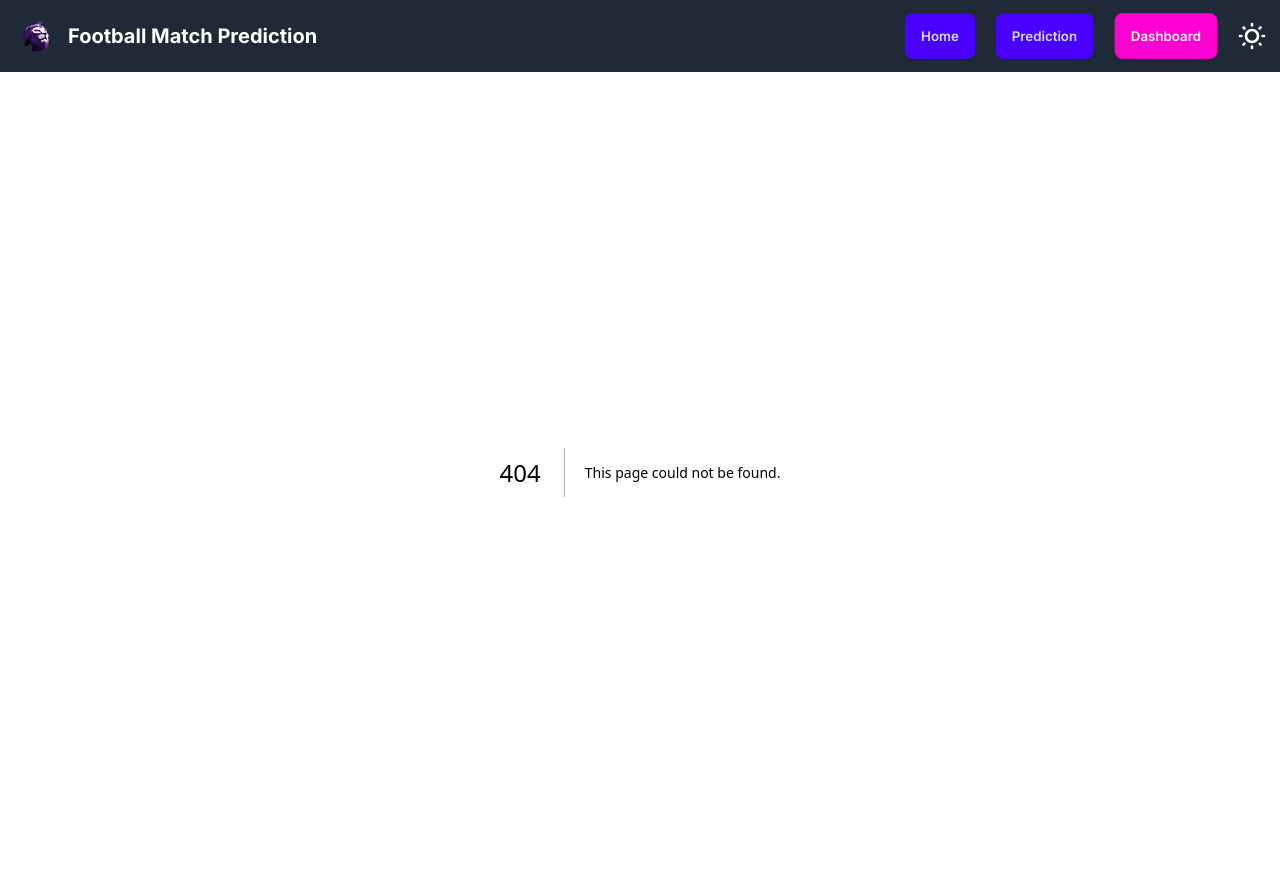
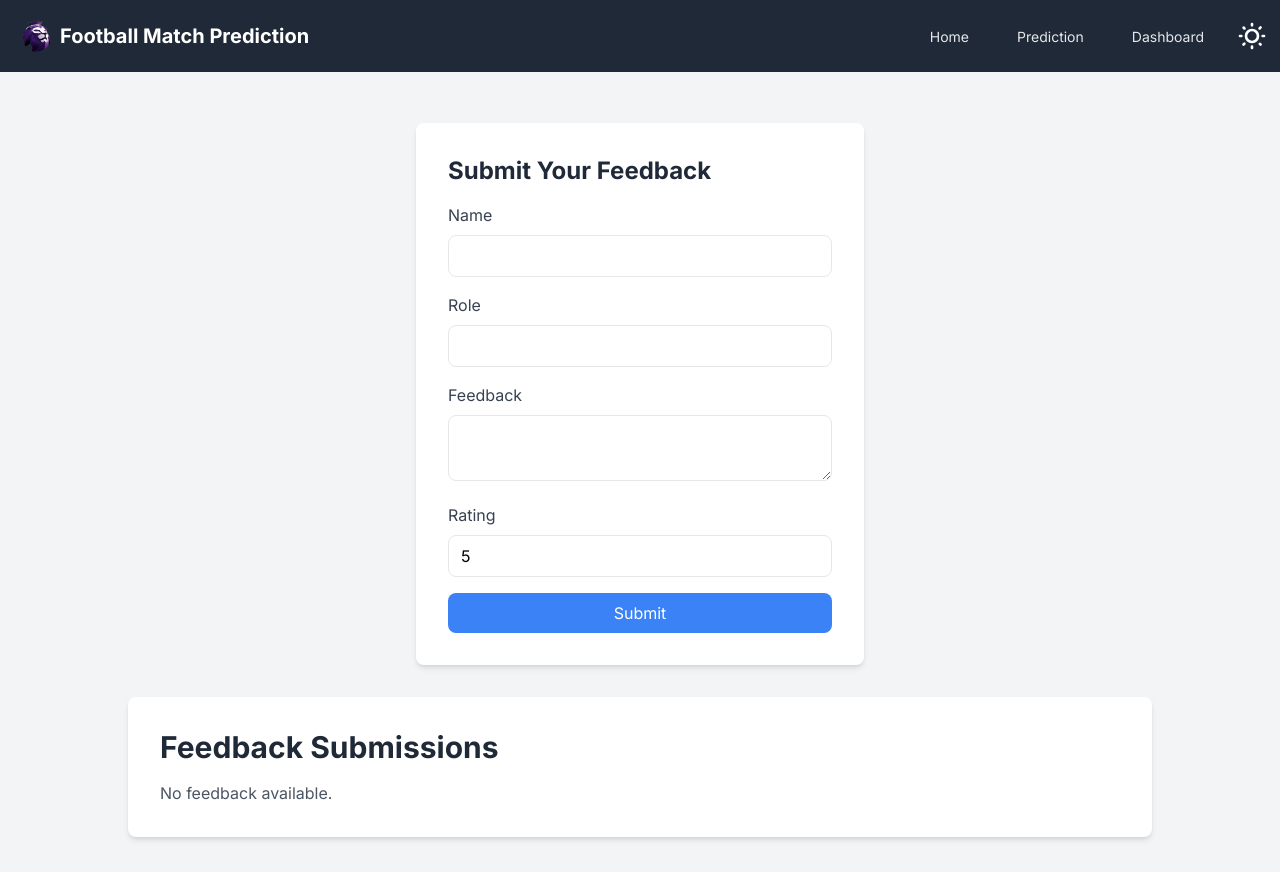
Before and after one commit to Houssamkarroum/frontend, a Next.js app: page /feedback in a window 1280 px wide. Before the commit this address had no page. Built offline with nearby package versions, Linux system fonts and the light colour scheme.

Commit message:
another version with feedback section and  some modifications

```diff
--- /dev/null
+++ b/src/app/api/get-feedback/route.js
@@ -0,0 +1,19 @@
+// app/api/get-feedback/route.js
+import fs from 'fs';
+import path from 'path';
+
+export async function GET() {
+    const feedbackFilePath = path.join(process.cwd(), 'src', 'data', 'feedback.json');
+
+    // Read existing feedback data
+    let feedbackData;
+    try {
+        feedbackData = JSON.parse(fs.readFileSync(feedbackFilePath, 'utf8'));
+    } catch (err) {
+        feedbackData = [];
+    }
+
+    return new Response(JSON.stringify(feedbackData), {
+        headers: { 'Content-Type': 'application/json' },
+    });
+}
--- /dev/null
+++ b/src/app/api/submit-feedback/route.js
@@ -0,0 +1,18 @@
+import { NextResponse } from 'next/server';
+import fs from 'fs';
+import path from 'path';
+
+export async function POST(req) {
+    const feedbackData = await req.json();
+    const filePath = path.join(process.cwd(), 'src', 'data', 'feedback.json');
+
+    try {
+        const data = fs.existsSync(filePath) ? fs.readFileSync(filePath, 'utf8') : '[]';
+        const feedbacks = JSON.parse(data);
+        feedbacks.push(feedbackData);
+        fs.writeFileSync(filePath, JSON.stringify(feedbacks, null, 2));
+        return NextResponse.json({ message: 'Feedback submitted successfully' }, { status: 200 });
+    } catch (error) {
+        return NextResponse.json({ message: 'Error saving feedback', error }, { status: 500 });
+    }
+}
--- /dev/null
+++ b/src/app/feedback/FeedbackList.tsx
@@ -0,0 +1,35 @@
+"use client";
+
+const FeedbackList = ({ feedbacks }: { feedbacks: Array<any> }) => {
+  return (
+    <div className="grid grid-cols-1 sm:grid-cols-2 lg:grid-cols-4 gap-6">
+      {feedbacks.length > 0 ? (
+        feedbacks.map((item, index) => (
+          <figure key={index} className="bg-gray-200 dark:bg-gray-700 rounded-md shadow-sm p-4">
+            <div className="flex items-center mb-4 text-yellow-300">
+              {[...Array(item.rating)].map((_, i) => (
+                <svg key={i} className="w-5 h-5 me-1" aria-hidden="true" xmlns="http://www.w3.org/2000/svg" fill="currentColor" viewBox="0 0 22 20">
+                  <path d="M20.924 7.625a1.523 1.523 0 0 0-1.238-1.044l-5.051-.734-2.259-4.577a1.534 1.534 0 0 0-2.752 0L7.365 5.847l-5.051.734A1.535 1.535 0 0 0 1.463 9.2l3.656 3.563-.863 5.031a1.532 1.532 0 0 0 2.226 1.616L11 17.033l4.518 2.375a1.534 1.534 0 0 0 2.226-1.617l-.863-5.03L20.537 9.2a1.523 1.523 0 0 0 .387-1.575Z"/>
+                </svg>
+              ))}
+            </div>
+            <blockquote className="mb-4">
+              <p className="text-lg font-semibold text-gray-900 dark:text-white">"{item.feedback}"</p>
+            </blockquote>
+            <figcaption className="flex items-center mt-6 space-x-3 rtl:space-x-reverse">
+              <img className="w-8 h-8 rounded-full" src="https://flowbite.s3.amazonaws.com/blocks/marketing-ui/avatars/bonnie-green.png" alt="profile picture"/>
+              <div className="flex items-center divide-x-2 rtl:divide-x-reverse divide-gray-300 dark:divide-gray-700">
+                <cite className="pe-3 font-medium text-gray-900 dark:text-white">{item.author}</cite>
+                <cite className="ps-3 text-sm text-gray-500 dark:text-gray-400">{item.role}</cite>
+              </div>
+            </figcaption>
+          </figure>
+        ))
+      ) : (
+        <p className="text-gray-600 dark:text-gray-300">No feedback available.</p>
+      )}
+    </div>
+  );
+};
+
+export default FeedbackList;
--- /dev/null
+++ b/src/app/feedback/page.tsx
@@ -0,0 +1,141 @@
+'use client';
+
+import { useState, useEffect } from 'react';
+import FeedbackList from "./FeedbackList";
+
+export default function FeedbackPage() {
+  const [name, setName] = useState('');
+  const [feedback, setFeedback] = useState('');
+  const [role, setRole] = useState('');
+  const [rating, setRating] = useState(5);
+  const [alertVisible, setAlertVisible] = useState(false);
+  const [feedbacks, setFeedbacks] = useState<{ author: string; feedback: string; role: string; rating: number; datetime: string; }[]>([]);
+
+  useEffect(() => {
+    fetch('/api/get-feedback')
+      .then(response => response.json())
+      .then(data => setFeedbacks(data))
+      .catch(error => console.error('Error fetching feedback:', error));
+  }, []);
+
+  const handleSubmit = async (e: React.FormEvent) => {
+    e.preventDefault();
+    const newFeedback = { author: name, feedback, role, rating, datetime: new Date().toISOString() };
+
+    const response = await fetch('/api/submit-feedback', {
+      method: 'POST',
+      headers: {
+        'Content-Type': 'application/json',
+      },
+      body: JSON.stringify(newFeedback),
+    });
+
+    if (response.ok) {
+      setAlertVisible(true);
+      setFeedbacks([newFeedback, ...feedbacks]);
+      setName('');
+      setFeedback('');
+      setRole('');
+      setRating(5);
+      setTimeout(() => setAlertVisible(false), 3000); // Hide alert after 3 seconds
+    } else {
+      alert('Failed to submit feedback');
+    }
+  };
+
+  return (
+    <div className="min-h-screen flex flex-col items-center justify-center bg-gray-100 dark:bg-gray-900">
+      <form
+        onSubmit={handleSubmit}
+        className="bg-white dark:bg-gray-800  mt-4  p-8 rounded-lg shadow-md w-full max-w-md mb-8"
+      >
+        <h1 className="text-2xl font-bold mb-4 text-gray-800 dark:text-gray-100">
+          Submit Your Feedback
+        </h1>
+        <div className="mb-4">
+          <label className="block text-gray-700 dark:text-gray-300 mb-2" htmlFor="name">
+            Name
+          </label>
+          <input
+            type="text"
+            id="name"
+            value={name}
+            onChange={(e) => setName(e.target.value)}
+            className="w-full px-3 py-2 border rounded-lg focus:outline-none focus:border-blue-500 dark:bg-gray-700 dark:text-gray-300"
+            required
+          />
+        </div>
+        <div className="mb-4">
+          <label className="block text-gray-700 dark:text-gray-300 mb-2" htmlFor="role">
+            Role
+          </label>
+          <input
+            type="text"
+            id="role"
+            value={role}
+            onChange={(e) => setRole(e.target.value)}
+            className="w-full px-3 py-2 border rounded-lg focus:outline-none focus:border-blue-500 dark:bg-gray-700 dark:text-gray-300"
+            required
+          />
+        </div>
+        <div className="mb-4">
+          <label className="block text-gray-700 dark:text-gray-300 mb-2" htmlFor="feedback">
+            Feedback
+          </label>
+          <textarea
+            id="feedback"
+            value={feedback}
+            onChange={(e) => setFeedback(e.target.value)}
+            className="w-full px-3 py-2 border rounded-lg focus:outline-none focus:border-blue-500 dark:bg-gray-700 dark:text-gray-300"
+            required
+          ></textarea>
+        </div>
+        <div className="mb-4">
+          <label className="block text-gray-700 dark:text-gray-300 mb-2" htmlFor="rating">
+            Rating
+          </label>
+          <input
+            type="number"
+            id="rating"
+            value={rating}
+            onChange={(e) => setRating(Number(e.target.value))}
+            min="1"
+            max="5"
+            className="w-full px-3 py-2 border rounded-lg focus:outline-none focus:border-blue-500 dark:bg-gray-700 dark:text-gray-300"
+            required
+          />
+        </div>
+        <button
+          type="submit"
+          className="w-full bg-blue-500 text-white py-2 px-4 rounded-lg hover:bg-blue-600 transition-colors dark:bg-blue-700 dark:hover:bg-blue-800"
+        >
+          Submit
+        </button>
+        {alertVisible && (
+          <div role="alert" className="alert alert-success mt-4 flex items-center space-x-2">
+            <svg
+              xmlns="http://www.w3.org/2000/svg"
+              className="h-6 w-6 shrink-0 stroke-current text-green-500"
+              fill="none"
+              viewBox="0 0 24 24"
+            >
+              <path
+                strokeLinecap="round"
+                strokeLinejoin="round"
+                strokeWidth="2"
+                d="M9 12l2 2 4-4m6 2a9 9 0 11-18 0 9 9 0 0118 0z"
+              />
+            </svg>
+            <span>Feedback submitted successfully!</span>
+          </div>
+        )}
+      </form>
+      <div className="p-8 rounded-lg shadow-md w-full max-w-5xl bg-white dark:bg-gray-800">
+        <h1 className="text-3xl font-bold mb-4 text-gray-800 dark:text-gray-100">
+          Feedback Submissions
+        </h1>
+        <FeedbackList feedbacks={feedbacks} />
+      </div>
+    </div>
+  );
+}
--- a/src/app/layout.tsx
+++ b/src/app/layout.tsx
@@ -30,18 +30,20 @@ export default function RootLayout({ children }: { children: React.ReactNode })
       <body className={inter.className}>
         <header className="p-3 bg-gray-800 text-white flex justify-between items-center">
           <div className="flex items-center space-x-4 p-2">
+            <a href="/" className="flex items-center space-x-2">
               <img
                 src="../epl.png"
                 alt="EPL logo"
                 className="w-8 h-8 rounded-full"
               />
               <h1 className="text-xl font-bold">Football Match Prediction</h1>
+            </a>
           </div>
           <nav className="flex items-center space-x-4">
             <div className="hidden md:flex space-x-4">
-              <a href="/" className="btn btn-primary text-sm">Home</a>
-              <a href="/predict" className="btn btn-primary text-sm">Prediction</a>
-              <a href="/dashboard" className="btn btn-secondary text-sm">Dashboard</a>
+              <a href="/" className="text-gray-200 hover:text-white transition duration-300">Home</a>
+              <a href="/predict" className="text-gray-200 hover:text-white transition duration-300">Prediction</a>
+              <a href="/dashboard" className="text-gray-200 hover:text-white transition duration-300">Dashboard</a>
               <label className="swap swap-rotate">
                 <input
                   type="checkbox"
--- a/src/app/page.tsx
+++ b/src/app/page.tsx
@@ -138,13 +138,13 @@ export default function HomePage() {
       <style>{infiniteScrollStyles}</style>
       <h1
         // ref={setHeaderRef}
-        className={`text-5xl font-bold mb-6 text-gray-800 dark:text-gray-100 transition-transform duration-700 ease-out `}
+        className={` animate-slide-up text-5xl font-bold mb-6 text-gray-800 dark:text-gray-100 transition-transform duration-700 ease-out `}
       >
         Welcome to the Football Match Prediction App
       </h1>
       <p
         // ref={setDescriptionRef}
-        className={`text-lg mb-6 text-gray-600 dark:text-gray-300 transition-transform duration-700 ease-out `}
+        className={`animate-slide-up text-lg mb-6 text-gray-600 dark:text-gray-300 transition-transform duration-700 ease-out `}
       >
         Predict match outcomes and analyze football data with ease.
       </p>
@@ -154,13 +154,13 @@ export default function HomePage() {
       >
         <a
           href="/predict"
-          className="inline-block bg-blue-500 text-white py-3 px-6 rounded-lg shadow-lg hover:bg-blue-600 transition-transform transform hover:scale-105 mr-4 dark:bg-blue-700 dark:hover:bg-blue-800"
+          className="animate-slide-up inline-block bg-blue-500 text-white py-3 px-6 rounded-lg shadow-lg hover:bg-blue-600 transition-transform transform hover:scale-105 mr-4 dark:bg-blue-700 dark:hover:bg-blue-800"
         >
           Go to Prediction
         </a>
         <a
           href="/dashboard"
-          className="inline-block bg-gray-800 text-white py-3 px-6 rounded-lg shadow-lg hover:bg-gray-900 transition-transform transform hover:scale-105 dark:bg-gray-700 dark:hover:bg-gray-600"
+          className="animate-slide-up inline-block bg-gray-800 text-white py-3 px-6 rounded-lg shadow-lg hover:bg-gray-900 transition-transform transform hover:scale-105 dark:bg-gray-700 dark:hover:bg-gray-600"
         >
           Go to Dashboard
         </a>
@@ -174,10 +174,10 @@ export default function HomePage() {
 
         className={`container mx-auto px-6 mb-20 text-center transition-transform duration-700 ease-out `}
       >
-        <h2 className="text-4xl font-extrabold text-gray-900 dark:text-gray-100 mb-8">
+        <h2 className="animate-slide-up text-4xl font-extrabold text-gray-900 dark:text-gray-100 mb-8">
           Explore Our Team
         </h2>
-        <p className="text-lg text-gray-600 dark:text-gray-300 mb-12">
+        <p className="animate-slide-up text-lg text-gray-600 dark:text-gray-300 mb-12">
           Meet the talented individuals behind the Football Match Prediction App.
         </p>
         <div className="grid grid-cols-1 md:grid-cols-2 gap-8">
@@ -218,7 +218,22 @@ export default function HomePage() {
       </div>
       {/* Divider Section */}
       <div className="my-16 border-t border-gray-300 dark:border-gray-700 mx-auto w-4/5"></div>
+      {/* Feedback Button */}
+      <a
+        href="/feedback"
+        className="animate-slide-up inline-block bg-blue-500 text-white py-3 px-6 rounded-lg shadow-lg hover:bg-blue-600 transition-transform transform hover:scale-105 dark:bg-blue-700 dark:hover:bg-blue-800"
+      >
+        Give Your Feedback
+      </a>
 
+      {/* Mockup Code Section */}
+      <div className="mockup-code my-8 mx-auto max-w-lg">
+        <pre data-prefix="$"><code>npm i feedback</code></pre>
+        <pre data-prefix=">" className="text-warning"><code>giving your feedback...</code></pre>
+        <pre data-prefix=">" className="text-success"><code>we are happy!</code></pre>
+      </div>
+
+      {/* Steps Navigation Dropdown */}
       {/* Steps Navigation Dropdown */}
       <div className="fixed bottom-8 left-8 z-50">
         <div className="relative inline-block text-left">
@@ -231,7 +246,9 @@ export default function HomePage() {
           {isDropdownOpen && (
             <div className="absolute left-0 bottom-full mb-2 w-48 bg-white dark:bg-gray-800 border border-gray-200 dark:border-gray-700 rounded-lg shadow-lg">
               <div className="py-1">
-                {steps.map((step, index) => (
+                {steps
+                  .filter(step => step.title !== 'Feedback') // Filter out the "Feedback" step
+                  .map((step, index) => (
                     <button
                       key={index}
                       onClick={() => {
@@ -243,6 +260,12 @@ export default function HomePage() {
                       {step.title}
                     </button>
                   ))}
+                <a
+                  href="/feedback"
+                  className="block px-4 py-2 text-gray-800 dark:text-gray-100 hover:bg-gray-100 dark:hover:bg-gray-700 w-full text-left"
+                >
+                  Feedback
+                </a>
                 <button
                   onClick={() => window.scrollTo({ top: 0, behavior: 'smooth' })}
                   className="block px-4 py-2 text-gray-800 dark:text-gray-100 hover:bg-gray-100 dark:hover:bg-gray-700 w-full text-left"
--- a/src/app/predict/page.tsx
+++ b/src/app/predict/page.tsx
@@ -147,7 +147,7 @@ export default function Predict() {
               </div>
             </label>
           </div>
-          <div className="divider divider-horizontal mx-7 hidden sm:block">Vs</div>
+          <div className="divider divider-horizontal divider-primary  max-md:btn-block">Vs</div>
           <div className="flex-1 flex flex-col items-center">
             <label className="block text-gray-700 text-sm font-semibold mb-2">
               Away Team:
```
Also changed, not shown: src/app/feedback/feedback.ts (added). Lines whose indentation alone changed are shown as unchanged.
